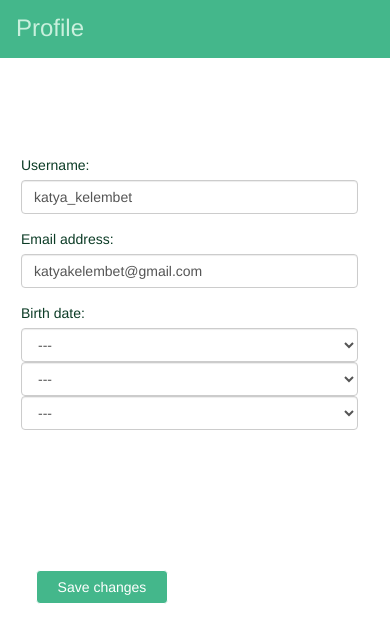
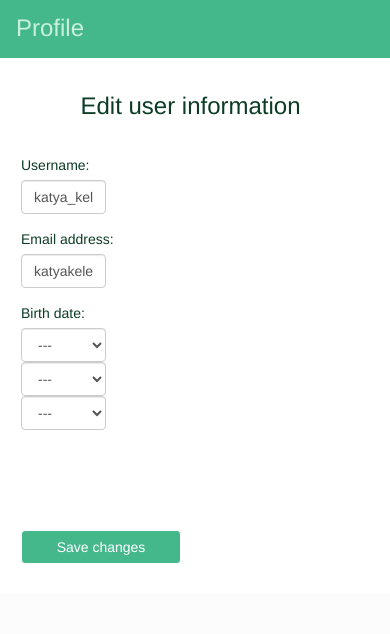
Before and after one commit to humanUnit/voting, a Django app: page /polls/profile/ in a window 390 px wide; the page is wider, and only the part inside the window is pictured. Shown: the part 250-884 px from the top of that part. After the commit the page ends 814 px from the top of that part, so only its background shows below. Run offline with Django 3.2, Linux system fonts and the light colour scheme; a user stored in the database is signed in; data comes from the database, SQL or seed files in the repository; parts of the project's set-up code (start-up, migrations or seed data) failed here and were passed over; some libraries are stand-ins or nearby versions.

Commit message:
Fixed notes form, voting form, profile form layout

```diff
--- a/birthdayVoting/polls/templates/choice_made.html
+++ b/birthdayVoting/polls/templates/choice_made.html
@@ -35,8 +35,6 @@
         }
         .container {
             margin: 0 auto;
-            max-width: 1400px;
-            width: 2000px;
             padding-left: 6px;
         }
         .copy-banner h1 {
@@ -83,7 +81,7 @@
       </div>
 </div>
     <h1 class="text-center" style="margin-top:10%; color:#0C3C26">You made choice already!</h1>
-    <form class="col-md-7 col-md-offset-1" style="width:100%; margin-top:10%;" method="post">
+    <form class="col-md-7 col-md-offset-2" style="width:80%; margin-top:10%;" method="post">
     {% csrf_token %}
     <div class="form-group">
         <div style="margin-top:20px" class="col-sm-8 col-md-offset-4">
--- a/birthdayVoting/polls/templates/notes_form.html
+++ b/birthdayVoting/polls/templates/notes_form.html
@@ -39,8 +39,6 @@
         }
         .container {
             margin: 0 auto;
-            max-width: 1400px;
-            width: 2000px;
             padding-left: 6px;
         }
         .copy-banner h1 {
--- a/birthdayVoting/polls/templates/notes_made.html
+++ b/birthdayVoting/polls/templates/notes_made.html
@@ -35,8 +35,6 @@
         }
         .container {
             margin: 0 auto;
-            max-width: 1400px;
-            width: 2000px;
             padding-left: 6px;
         }
         .copy-banner h1 {
@@ -83,7 +81,7 @@
       </div>
 </div>
     <h1 class="text-center" style="margin-top:10%; color:#0C3C26">You made notes already!</h1>
-    <form class="col-md-7 col-md-offset-1" style="width:100%; margin-top:10%;" method="post">
+    <form class="col-md-7 col-md-offset-2" style="width:80%; margin-top:10%;" method="post">
     {% csrf_token %}
     <div class="form-group">
         <div style="margin-top:20px" class="col-sm-8 col-md-offset-4">
--- a/birthdayVoting/polls/templates/profile.html
+++ b/birthdayVoting/polls/templates/profile.html
@@ -4,9 +4,6 @@
     {{ block.super }}
     <link rel="stylesheet" href="{{ STATIC_URL }}css/login.css" type="text/css" media="screen, print" />
 <style>
-        .choices_list ul{
-        list-style:none;
-        color:#0C3C26;}
         body {
         color: #0C3C26;
         background-color:white;
@@ -41,9 +38,8 @@
         }
         .container {
             margin: 0 auto;
-            max-width: 1400px;
-            width: 2000px;
             padding-left: 6px;
+
         }
         .copy-banner h1 {
             font-size: 32px;
@@ -125,9 +121,31 @@
                                     </div>
                             </div>
                         {% endfor %}
-                      <div style="margin-top:10px" class="form-group">
-                            <div style="margin-top:20px" class="col-sm-12 col-md-offset-5">
-                                <button class="btn btn-primary" type="submit" style="width:10%; margin-top:120px">Save changes</button>
+                        {% if notes %}
+                        <div class="form-group">
+                             <li class="col-md-offset-1" style="margin-top:10px; list-style: none;">
+                                 {{notes}}
+                                 <a href="{% url 'polls:profile'%} ">
+                                    <i class="glyphicon glyphicon-remove" style="color:black">
+                                </i>
+                                 </a>
+                                 </li>
+                          </div>
+                         {% endif %}
+                        {% if choice %}
+                        <div class="form-group">
+                             <li class="col-md-offset-1" style="list-style: none">
+                                 {{choice}}
+                                 <a href="{% url 'polls:profile'%} ">
+                                     <i class="glyphicon glyphicon-remove" style="color:black">
+                                </i>
+                                 </a>
+                                 </li>
+                          </div>
+                        {% endif %}
+                      <div  class="form-group">
+                            <div style="margin-top:20px " class="col-md-offset-5">
+                                <button class="btn btn-primary" type="submit" style="margin-top:80px; width: 160px;">Save changes</button>
                             </div>
                         </div>
                     </form>
--- a/birthdayVoting/polls/templates/voting_form.html
+++ b/birthdayVoting/polls/templates/voting_form.html
@@ -39,8 +39,6 @@
         }
         .container {
             margin: 0 auto;
-            max-width: 1400px;
-            width: 2000px;
             padding-left: 6px;
         }
         .copy-banner h1 {
@@ -99,7 +97,7 @@
                 {% endfor %}
             </div>
             <div style="margin-top:10px" class="form-group">
-                <div style="margin-top:40px" class="col-sm-10 col-md-offset-3">
+                <div style="margin-top:40px" class="col-md-offset-3">
                     <button class="btn btn-primary" type="submit" style="width:30%;">Vote!</button>
                 </div>
             </div>
```
